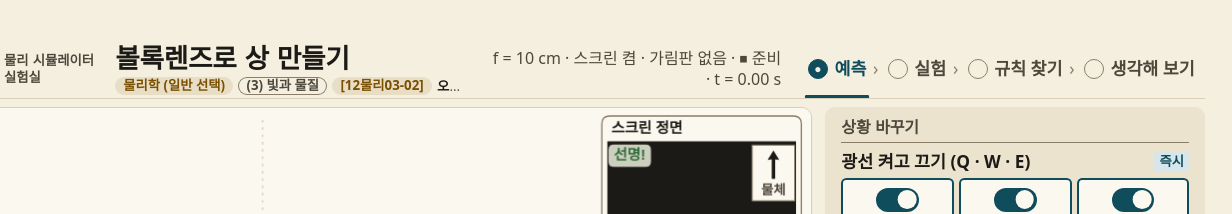
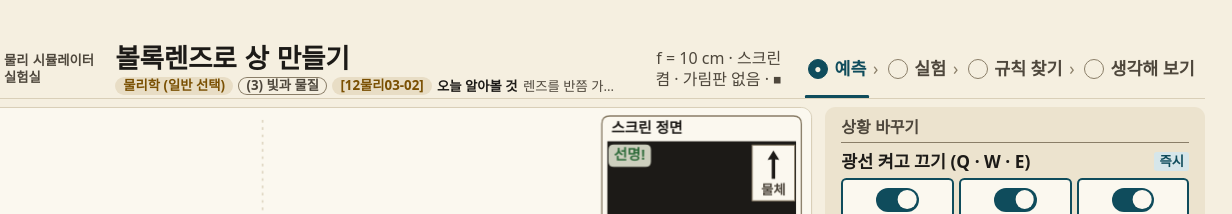
Before and after one commit to ibrkiller-penz/physics-sim-class, a plain HTML site: page sims/convex-lens/index.html in a window 1280 px wide. Shown: the top 214 px of the page, 48-1280 px from the left. Drawn offline with Linux system fonts and the light colour scheme; a web font is replaced by a local one.

Commit message:
팀장 최종 통합 점검: 공통 틀 보강, 우회 코드 제거, README
Co-Authored-By: Claude Opus 5.5 <noreply@anthropic.com>

```diff
--- a/shared/shell.css
+++ b/shared/shell.css
@@ -22,7 +22,8 @@
   gap: var(--space-5);
 }
 .sim-top__brand { padding-right: var(--space-2); }
-.sim-top__main { flex: 1; min-width: 0; display: grid; align-content: center; gap: calc(4 * var(--u)); }
+/* 제목 칸은 내용 너비를 기준으로, 상태 줄이 먼저 줄어든다 (칩이 상태 줄 위로 넘치던 문제 — 최종 통합 점검) */
+.sim-top__main { flex: 1 1 auto; min-width: 0; display: grid; align-content: center; gap: calc(4 * var(--u)); }
 .sim-title {
   font: var(--font-weight-bold) var(--fs-title)/1.1 var(--font-serif);
   white-space: nowrap; overflow: hidden; text-overflow: ellipsis;
@@ -30,17 +31,17 @@
   text-underline-offset: calc(8 * var(--u));
   text-decoration-skip-ink: none;
 }
-.sim-top__line2 { display: flex; align-items: center; gap: var(--space-2); min-width: 0; padding-top: calc(4 * var(--u)); }
+.sim-top__line2 { display: flex; align-items: center; gap: var(--space-2); min-width: 0; padding-top: calc(4 * var(--u)); overflow: hidden; }
 .sim-top__line2 .chip { height: calc(28 * var(--u)); flex: none; }
 .sim-today {
-  min-width: 0; overflow: hidden; text-overflow: ellipsis; white-space: nowrap;
+  flex: 1 1 0; min-width: 0; overflow: hidden; text-overflow: ellipsis; white-space: nowrap;
   font: var(--font-weight-medium) var(--fs-caption)/1.2 var(--font-sans);
   color: var(--color-ink-muted);
 }
 .sim-today b { color: var(--color-ink); font-weight: var(--font-weight-bold); margin-right: var(--space-2); }
 .sim-status {
-  flex: none; align-self: center;
-  width: calc(440 * var(--u));
+  flex: 0 3 calc(440 * var(--u)); align-self: center;  /* 칩보다 먼저 줄어든다 */
+  width: calc(440 * var(--u)); min-width: calc(190 * var(--u));
   font: var(--font-weight-medium) var(--fs-meta)/1.3 var(--font-sans);
   color: var(--color-ink-muted);
   text-align: right;
```
Also changed, not shown: 4 other files.
